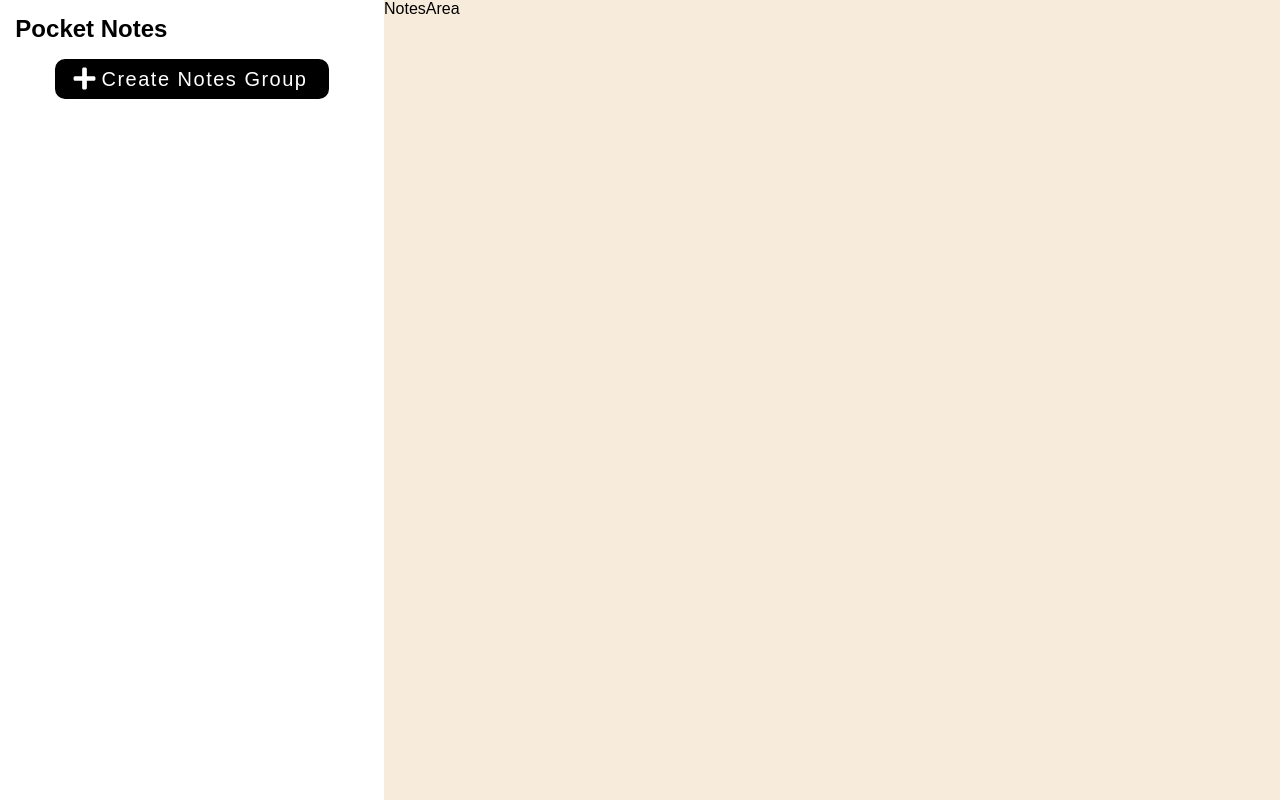
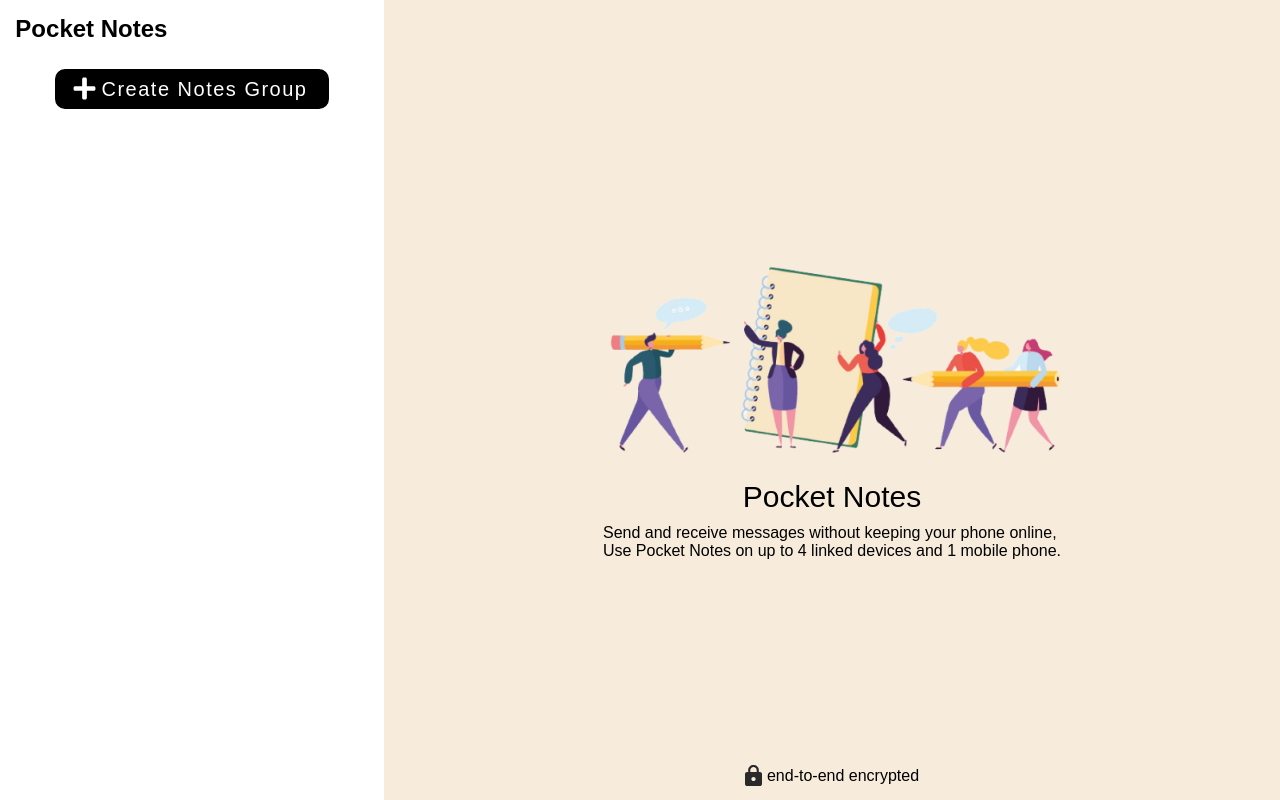
Before and after one commit to abhishek-lpu123/Pocket-App-Cuvette, a React (Create React App) app: page / in a window 1280 px wide. Built offline with nearby package versions, Linux system fonts and the light colour scheme.

Commit message:
NotesArea

```diff
--- a/src/components/NotesArea/NotesArea.css
+++ b/src/components/NotesArea/NotesArea.css
@@ -2,4 +2,8 @@
     width: 70vw;
     height: 100vh;
     background-color: #F7ECDC;
+    display: flex;
+    flex-direction: column;
+    justify-content: center;
+    align-items: center;
 }
--- a/src/components/NotesArea/NotesArea.jsx
+++ b/src/components/NotesArea/NotesArea.jsx
@@ -1,9 +1,17 @@
 import React from 'react'
 import './NotesArea.css'
+import frontImg from '../../assests/frontImg.png'
+import lock from '../../assests/lock.svg'
 
 function NotesArea() {
   return (
-    <div className='container2'>NotesArea</div>
+    <div className='container2'>
+      <img src={frontImg} width={500}></img>
+      <p style={{fontSize:'30px'}}>Pocket Notes</p>
+      <p style={{padding:'10px'}}>Send and receive messages without keeping your phone online,<br/>
+        Use Pocket Notes on up to 4 linked devices and 1 mobile phone.</p>
+      <div style={{position:'absolute', bottom:'10px'}}><img src={lock}></img><p style={{display:'inline', position:'relative', bottom:'5px', paddingLeft:'5px'}}>end-to-end encrypted</p></div>
+    </div>
   )
 }
 
--- a/src/components/Sidebar/Sidebar.css
+++ b/src/components/Sidebar/Sidebar.css
@@ -14,6 +14,7 @@
     border: 2px solid black;
     padding: 0px 20px 5px 20px;
     letter-spacing: 1.5px;
+    margin-top: 10px;
 }
 
 .createBtn:hover {
--- a/src/components/Sidebar/Sidebar.jsx
+++ b/src/components/Sidebar/Sidebar.jsx
@@ -45,12 +45,12 @@ function Sidebar() {
         <h2 style={{ margin: '4%' }}>Pocket Notes</h2>
       </div>
       <div className='Btn'>
-      <button className='createBtn' onClick={openModal}>
-        <span style={{ position: 'relative', top: '5px', right: '5px', fontSize: '25px'}}>
-          <FaPlus />
-        </span>
-        Create Notes Group
-      </button></div>
+        <button className='createBtn' onClick={openModal}>
+          <span style={{ position: 'relative', top: '5px', right: '5px', fontSize: '25px' }}>
+            <FaPlus />
+          </span>
+          Create Notes Group
+        </button></div>
 
       {isModalOpen && <div className='overlay'></div>}
       <Modal
@@ -99,21 +99,23 @@ function Sidebar() {
 
       {createdNotesGroups.length > 0 && (
         <div className='createdNotesGroups'>
-          <ul style={{ marginTop: '25px', listStyleType: 'none'}}>
+          <ul style={{ marginTop: '25px', listStyleType: 'none' }}>
             {createdNotesGroups.map((group, index) => (
               <li
                 key={index}
                 className={`notes-group ${index === selectedItemIndex ? 'selected' : ''}`}
                 style={{
-                  fontSize: '20px',
+                  fontSize: '18px',
                   fontWeight: '600',
                   cursor: 'pointer',
                   backgroundColor: index === selectedItemIndex ? '#F7ECDC' : '',
                   marginLeft: '40px',
-                  display:'flex',
-                  flexWrap:'wrap',
+                  display: 'flex',
+                  flexWrap: 'wrap',
                   borderRadius: '20px 0px 0px 20px',
-                  padding:'20px'
+                  marginTop: '10px',
+                  padding: '10px',
+                  paddingLeft: '25px'
                 }}
                 onClick={() => handleListItemClick(index)} // Handle click event
               >
@@ -126,13 +128,13 @@ function Sidebar() {
                     borderRadius: '50%',
                     color: 'white',
                     fontWeight: '600',
-                    marginRight:'20px',
+                    marginRight: '20px',
 
                   }}
                 >
                   {group.name.slice(0, 2).toUpperCase()}
                 </span>
-                <span style={{position:'relative', top:'10px'}}>{group.name}</span>
+                <span style={{ position: 'relative', top: '10px' }}>{group.name}</span>
               </li>
             ))}
           </ul>
```
Also changed, not shown: src/assests/frontImg.png (added), src/assests/lock.svg (added).
